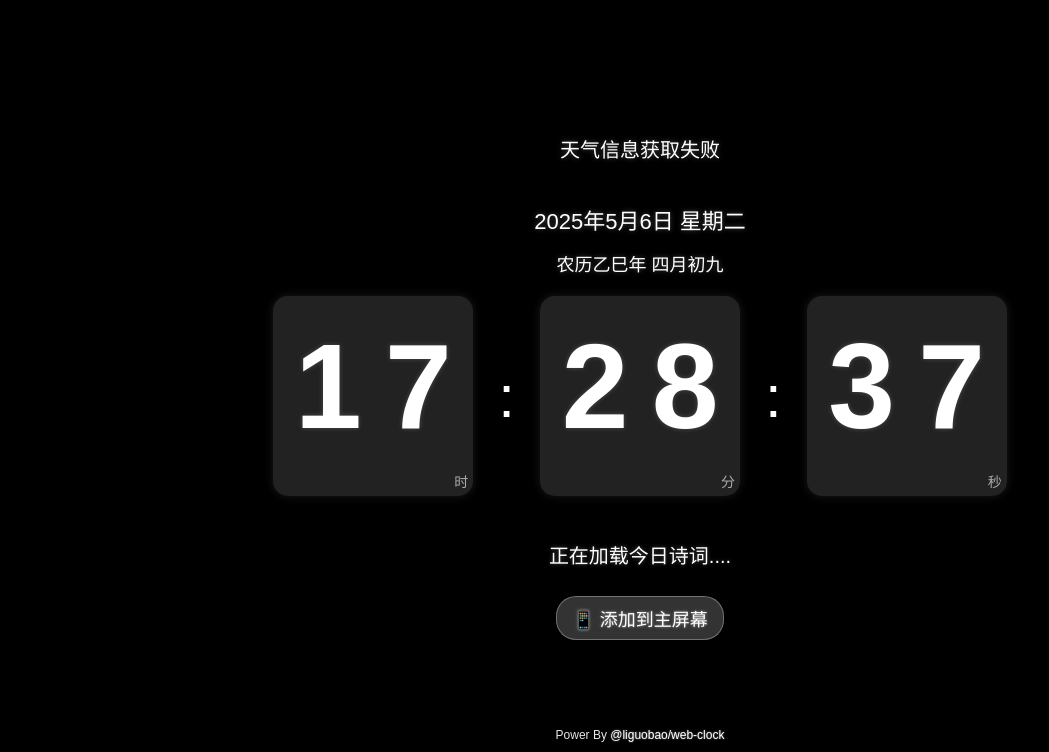
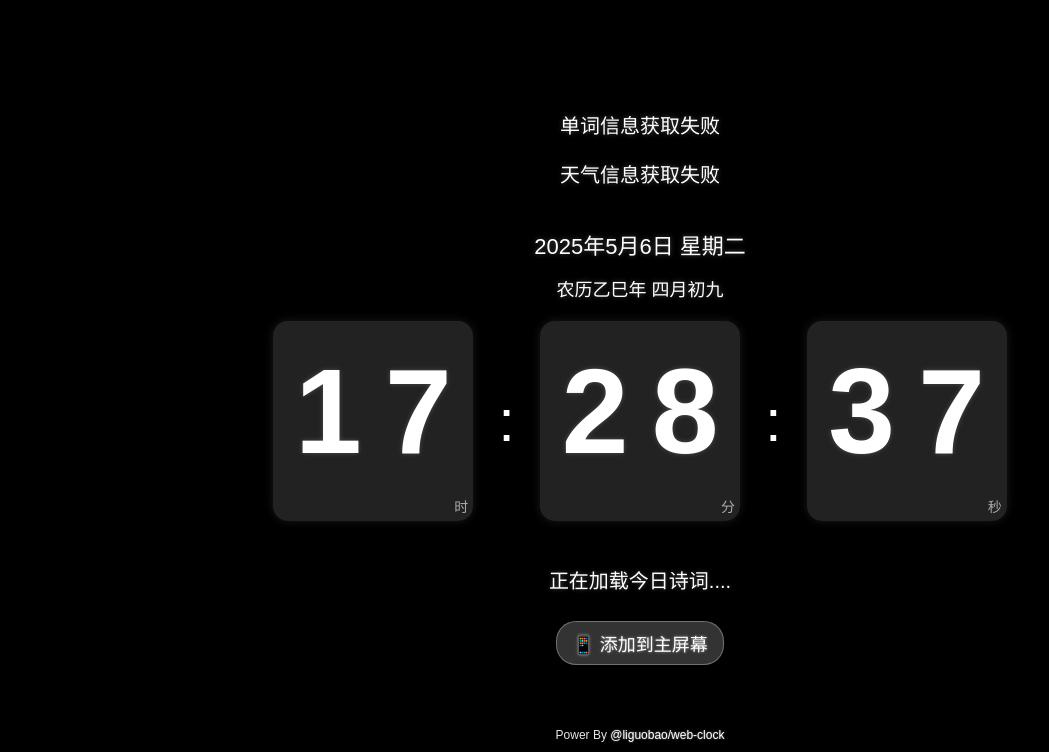
Before and after one commit to liguobao/web-clock, a website built with webpack: page src/index.html in a window 1280 px wide. Shown: the part 48-800 px from the top of the page, without its empty margins (0-1049 px from the left). Built offline with nearby package versions, Linux system fonts and the light colour scheme; no server answers.

Commit message:
feat: add today word

```diff
--- a/src/index.html
+++ b/src/index.html
@@ -74,8 +74,11 @@
             </div>
         </div>
 
+        <!-- 添加单词信息显示区域 -->
+       <a href="https://www.iciba.com/word?w=" target="_blank"> <div class="word-info" id="word-info">每日单词加载中...</div></a>
+
         <!-- 修改天气信息链接 -->
-        <a href="https://wttr.r2049.cn/" target="_blank"><div class="weather-info" id="weather-info">天气信息加载中...</div></a>
+        <a href="https://wttr.r2049.cn/" target="_blank"><div class="weather-info" id="weather-info">实时天气加载中...</div></a>
 
         <div class="date-info" id="date-info">加载中...</div>
         <div class="lunar-date" id="lunar-date">农历加载中...</div>
--- a/src/script.js
+++ b/src/script.js
@@ -229,26 +229,6 @@ function initPWAInstall() {
     });
 }
 
-// 页面加载完成后初始化
-addEvent(document, 'DOMContentLoaded', function() {
-    updateBasicTime();
-    initCitySelector();
-    initPWAInstall(); // 添加PWA安装初始化
-    initPageRefresh(); // 添加页面自动刷新功能
-
-    // 每秒更新时间
-    setInterval(updateBasicTime, 1000);
-});
-
-// 初始化页面自动刷新功能
-function initPageRefresh() {
-    // 设置10分钟后自动刷新页面
-    setTimeout(function() {
-        console.log("执行定时页面刷新");
-        window.location.reload();
-    }, 10 * 60 * 1000); // 10分钟 = 10 * 60 * 1000毫秒
-}
-
 // 获取天气信息
 function getWeatherInfo(city) {
     try {
@@ -299,6 +279,54 @@ function getWeatherInfo(city) {
     }
 }
 
+// 获取单词信息
+function getWordInfo() {
+    try {
+        var wordInfoEl = document.getElementById('word-info');
+        if (!wordInfoEl) return;
+
+        // 显示加载中状态
+        wordInfoEl.textContent = "正在获取单词信息...";
+
+        // 构建请求URL
+        var url = 'https://w.r2049.cn/get-word/';
+
+        // 使用XMLHttpRequest获取单词信息
+        var xhr = new XMLHttpRequest();
+        xhr.open('GET', url, true);
+
+        xhr.onreadystatechange = function() {
+            if (xhr.readyState === 4) {
+                if (xhr.status === 200) {
+                    // 直接使用返回的文本
+                    wordInfoEl.textContent = xhr.responseText;
+                } else {
+                    console.error("获取单词信息失败，状态码:", xhr.status);
+                    wordInfoEl.textContent = "单词信息获取失败";
+                }
+            }
+        };
+
+        xhr.onerror = function() {
+            console.error("获取单词信息请求错误");
+            wordInfoEl.textContent = "单词信息获取失败";
+        };
+
+        xhr.timeout = 10000; // 10秒超时
+        xhr.ontimeout = function() {
+            console.error("获取单词信息请求超时");
+            wordInfoEl.textContent = "单词信息获取超时";
+        };
+
+        xhr.send();
+    } catch (err) {
+        console.error("获取单词信息出错:", err);
+        if (wordInfoEl) {
+            wordInfoEl.textContent = "单词信息暂不可用";
+        }
+    }
+}
+
 // 初始化城市选择器
 function initCitySelector() {
     var citySelect = document.getElementById('city-select');
@@ -326,9 +354,31 @@ function initCitySelector() {
     }
 }
 
-// 每小时更新一次天气
+// 页面加载完成后初始化
+addEvent(document, 'DOMContentLoaded', function() {
+    updateBasicTime();
+    initCitySelector();
+    initPWAInstall(); // 添加PWA安装初始化
+    initPageRefresh(); // 添加页面自动刷新功能
+    getWordInfo(); // 初始化单词信息
+
+    // 每秒更新时间
+    setInterval(updateBasicTime, 1000);
+});
+
+// 初始化页面自动刷新功能
+function initPageRefresh() {
+    // 设置10分钟后自动刷新页面
+    setTimeout(function() {
+        console.log("执行定时页面刷新");
+        window.location.reload();
+    }, 10 * 60 * 1000); // 10分钟 = 10 * 60 * 1000毫秒
+}
+
+// 每小时更新一次天气和单词信息
 setInterval(function() {
     var citySelect = document.getElementById('city-select');
     var city = citySelect ? citySelect.value : '上海';
     getWeatherInfo(city);
+    getWordInfo(); // 同时更新单词信息
 }, 3600000);
--- a/src/styles.css
+++ b/src/styles.css
@@ -97,6 +97,23 @@ body {
     -webkit-user-select: none;
     user-select: none;
     text-shadow: 0 0 5px rgba(255, 255, 255, 0.3);
+}
+
+/* 单词信息样式 */
+.word-info {
+    font-size: 20px;
+    margin-bottom: 20px;
+    color: #ffffff;
+    text-align: center;
+    display: block;
+    -webkit-user-select: none;
+    user-select: none;
+    text-shadow: 0 0 5px rgba(255, 255, 255, 0.3);
+}
+
+/* 移除悬停效果 */
+.word-info:hover {
+    background-color: transparent;
 }
 
 .time-container {
@@ -287,6 +304,11 @@ body {
         margin: 0 10px 15px;  /* 调整边距 */
     }
 
+    .word-info {
+        font-size: 14px;  /* 稍微减小字体 */
+        margin: 0 10px 15px;  /* 调整边距 */
+    }
+
     .clock-container {
         padding-top: 40px;  /* 减小顶部间距 */
     }
@@ -322,6 +344,10 @@ body {
 
     .time-separator {
         font-size: 30px;  /* 进一步减小冒号 */
+    }
+
+    .word-info {
+        font-size: 13px;  /* 进一步减小字体 */
     }
 }
 
```
